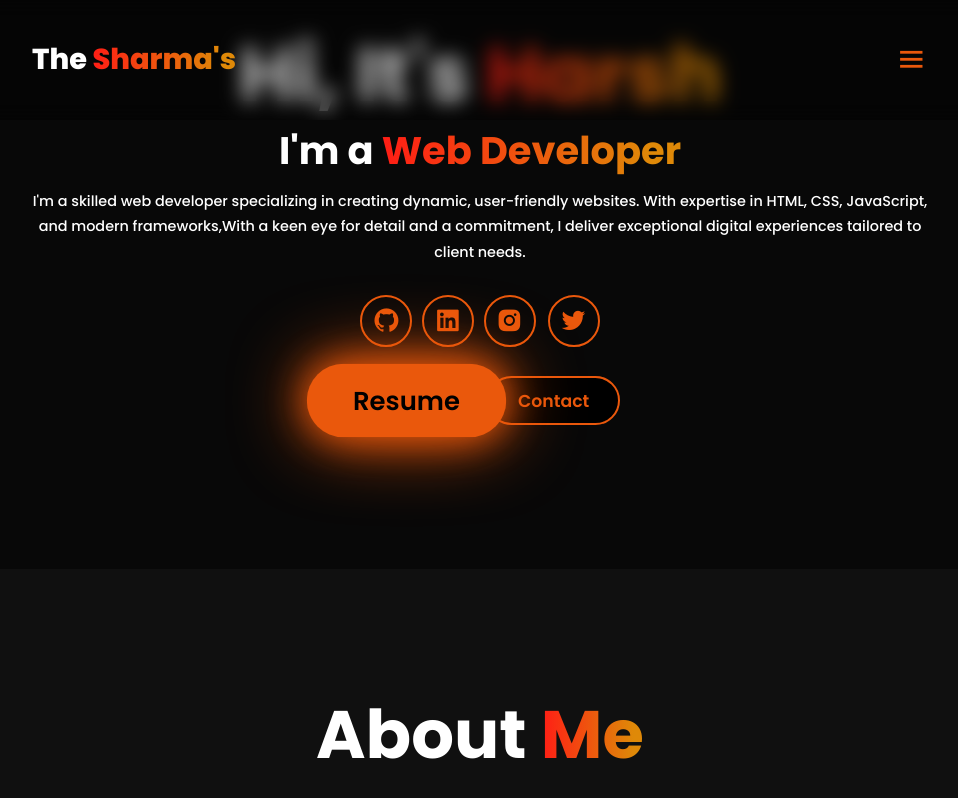
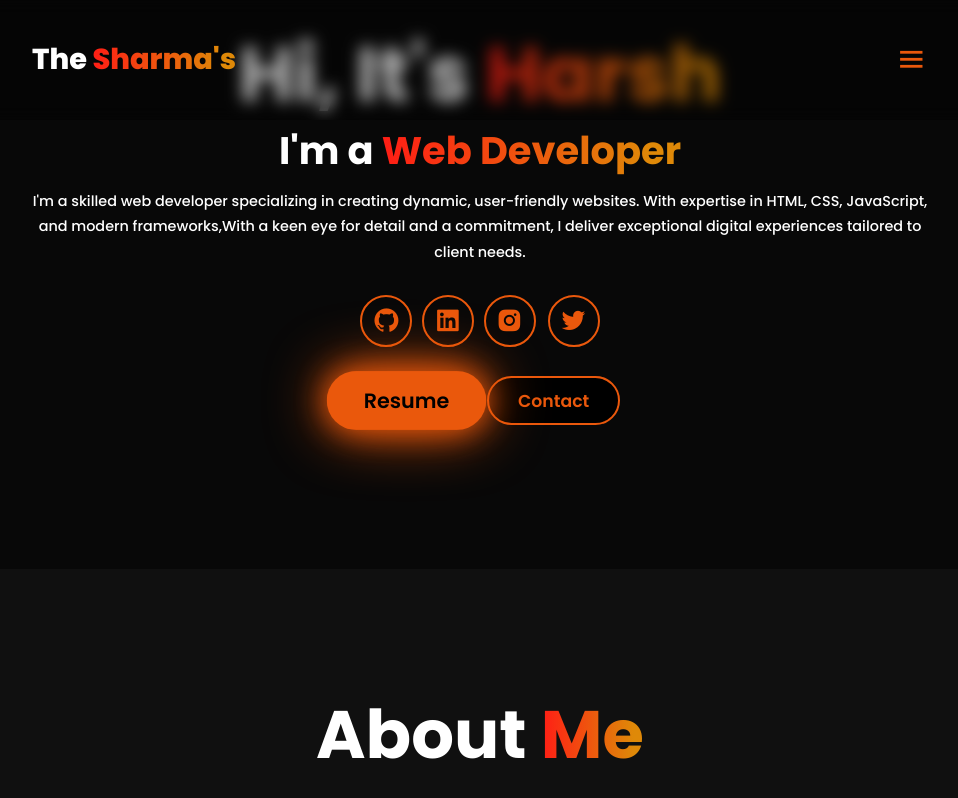
Before and after one commit to harsh-sharmaji/Portfolio, a plain HTML site: page index.html in a window 1280 px wide. In both pictures the pointer is over the link "Resume". Shown: the part 850-1648 px from the top of the page, without its empty margins (160-1118 px from the left). Drawn offline with nearby package versions, Linux system fonts and the light colour scheme.

Commit message:
Update style.css

```diff
--- a/style.css
+++ b/style.css
@@ -28,7 +28,7 @@
     top: 0;
     padding: 4rem 15%;
     background: rgba(0, 0, 0, 0.3);
-    backdrop-filter: blur(10px);
+    backdrop-filter: blur(8px);
     display: flex;
     justify-content: space-between;
     align-items: center;
@@ -176,7 +176,7 @@ section{
     transition: 0.3s ease-in-out;
 }
 .btn:hover{
-    transform: scale(1.5);
+    transform: scale(1.2);
     box-shadow: 0 0 25px var(--main-color),
                 0 0 50px var(--main-color);
 }
```
